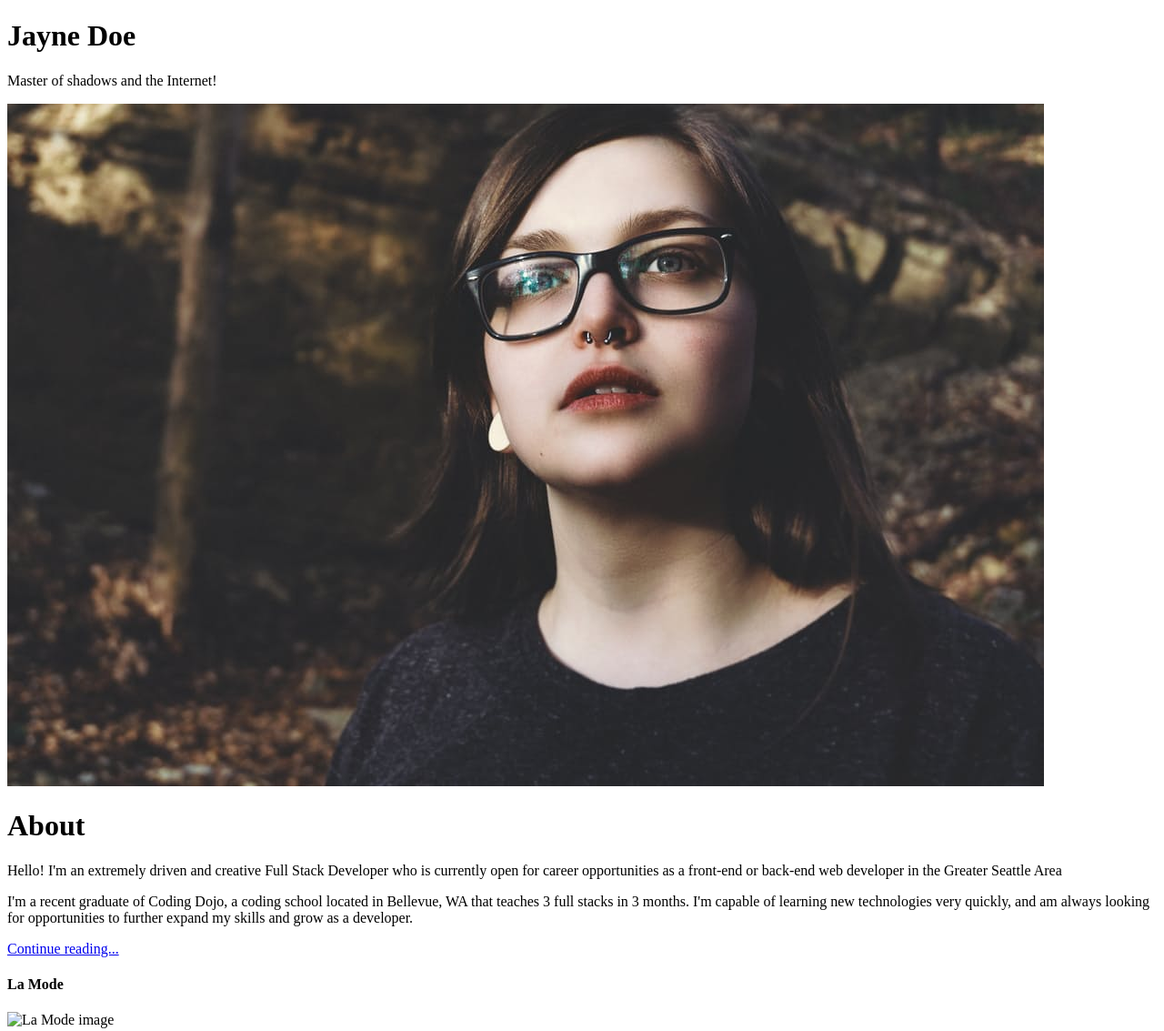
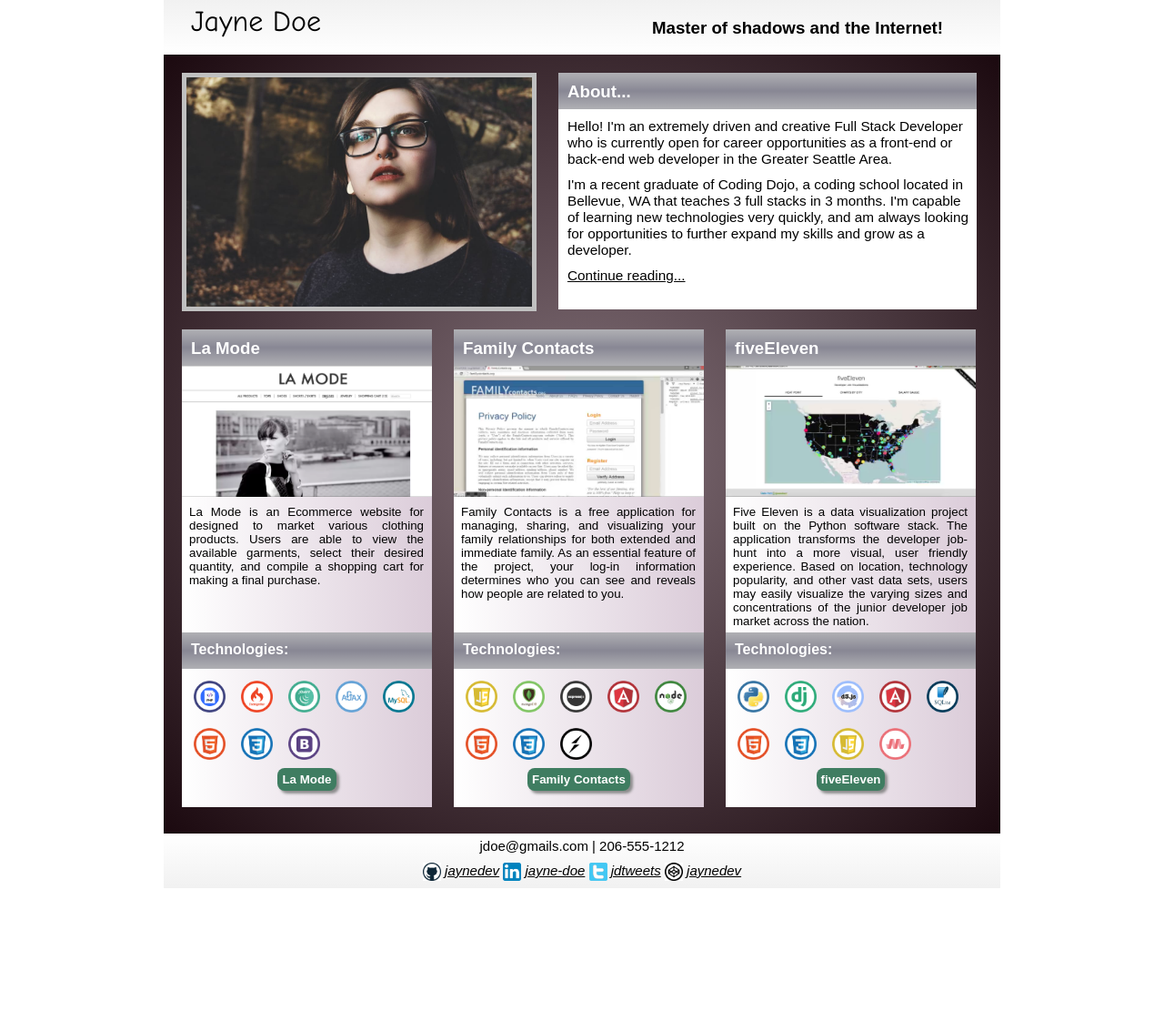
Before and after one commit to kirkcoy/css_portfolio, a plain HTML site: page index.html in a window 1280 px wide. Shown: the top 1133 px of the page at 91% size. After the commit the page ends 976 px from the top, so only its background shows below. Drawn offline with Linux system fonts and the light colour scheme.

Commit message:
Edited on html file tags and css styles.

```diff
--- a/index.html
+++ b/index.html
@@ -8,22 +8,20 @@
     <meta name="description" content="Recreate the Portfolio using proper HTML and CSS files.">
     <link rel="stylesheet" href="style.css" type="text/css">
 </head>
-<style>
-
-</style>
 <body>
     <div id="container">
-
         <div class="header">
             <h1>Jayne Doe</h1>
-            <p>Master of shadows and the Internet!</p>
+            <h3>Master of shadows and the Internet!</h3>
         </div>
+
         <div class="main">
             <div class="upper_body">
                 <img src="images/photo_of_me.jpg" alt="My Picture image">
                 <div class="about">
-                    <h1>About</h1>
-                    <p>Hello! I'm an extremely driven and creative Full Stack Developer who is currently open for career opportunities as a front-end or back-end web developer in the Greater Seattle Area</p>
+                    <h3>About...</h3>
+                    <div class="description">
+                        <p>Hello! I'm an extremely driven and creative Full Stack Developer who is currently open for career opportunities as a front-end or back-end web developer in the Greater Seattle Area.</p>
                         <p>I'm a recent graduate of Coding Dojo, a coding school located in Bellevue, WA that teaches 3 full stacks in 3 months. I'm capable of learning new technologies very quickly, and am always looking for opportunities to further expand my skills and grow as a developer.</p>
                         <a href="https://kirkcoyoca.freedomequitygroup.com">Continue reading...</a>
                     </div>
@@ -32,67 +30,71 @@
 
             <div class="lower_body">
                 <div class="sub_lower_body">
-                <h4>La Mode</h4>
-                <img src="" alt="La Mode image">
+                    <h3>La Mode</h3>
+                    <img src="images/lamode.png" alt="La Mode image">
                     <p>La Mode is an Ecommerce website for designed to market various clothing products. Users are able to view the available garments, select their desired quantity, and compile a shopping cart for making a final purchase.</p>
                     <h4>Technologies:</h4>
                     <ul>
-                    <li><img src="" alt="Logo"></li>
-                    <li><img src="" alt="Logo"></li>
-                    <li><img src="" alt="Logo"></li>
-                    <li><img src="" alt="Logo"></li>
-                    <li><img src="" alt="Logo"></li>
+                        <li><img src="images/php.png" alt="Logo"></li>
+                        <li><img src="images/codeigniter.png" alt="Logo"></li>
+                        <li><img src="images/jQuery.png" alt="Logo"></li>
+                        <li><img src="images/ajax.png" alt="Logo"></li>
+                        <li><img src="images/mysql.png" alt="Logo"></li>
                     </ul>
                     <ul>
-                    <li><img src="" alt="Logo"></li>
-                    <li><img src="" alt="Logo"></li>
-                    <li><img src="" alt="Logo"></li>
-                    <li><img src="" alt="Logo"></li>
-                    <li><img src="" alt="Logo"></li>
+                        <li><img src="images/HTML.png" alt="Logo"></li>
+                        <li><img src="images/CSS.png" alt="Logo"></li>
+                        <li><img src="images/bootstrap.png" alt="Logo"></li>
                     </ul>
+                    <div class="center">
                         <a href="#">La Mode</a>
                     </div>
+
+                </div>
                 <div class="sub_lower_body">
-                <h4>Family Contacts</h4>
-                <img src="" alt="Family Contacts image">
+                    <h3>Family Contacts</h3>
+                    <img src="images/familycontacts.png" alt="Family Contacts image">
                     <p>Family Contacts is a free application for managing, sharing, and visualizing your family relationships for both extended and immediate family. As an essential feature of the project, your log-in information determines who you can see and reveals how people are related to you.</p>
                     <h4>Technologies:</h4>
                     <ul>
-                    <li><img src="" alt="Logo"></li>
-                    <li><img src="" alt="Logo"></li>
-                    <li><img src="" alt="Logo"></li>
-                    <li><img src="" alt="Logo"></li>
-                    <li><img src="" alt="Logo"></li>
+                        <li><img src="images/JavaScript.png" alt="Logo"></li>
+                        <li><img src="images/mongodb.png" alt="Logo"></li>
+                        <li><img src="images/expressjs.png" alt="Logo"></li>
+                        <li><img src="images/angular.png" alt="Logo"></li>
+                        <li><img src="images/nodejs.png" alt="Logo"></li>
                     </ul>
                     <ul>
-                    <li><img src="" alt="Logo"></li>
-                    <li><img src="" alt="Logo"></li>
-                    <li><img src="" alt="Logo"></li>
-                    <li><img src="" alt="Logo"></li>
-                    <li><img src="" alt="Logo"></li>
+                        <li><img src="images/HTML.png" alt="Logo"></li>
+                        <li><img src="images/CSS.png" alt="Logo"></li>
+                        <li><img src="images/socket.png" alt="Logo"></li>
                     </ul>
-                <a href="">Family Contacts</a>
+                    <div class="center">
+                        <a href="#">Family Contacts</a>
                     </div>
+                </div>
+
                 <div class="sub_lower_body">
-                <h4>fiveEleven</h4>
-                <img src="" alt="fiveEleven">
+                    <h3>fiveEleven</h3>
+                    <img src="images/fiveEleven.png" alt="fiveEleven">
                     <p>Five Eleven is a data visualization project built on the Python software stack. The application transforms the developer job-hunt into a more visual, user friendly experience. Based on location, technology popularity, and other vast data sets, users may easily visualize the varying sizes and concentrations of the junior developer job market across the nation.</p>
                     <h4>Technologies:</h4>
                     <ul>
-                    <li><img src="" alt="Logo"></li>
-                    <li><img src="" alt="Logo"></li>
-                    <li><img src="" alt="Logo"></li>
-                    <li><img src="" alt="Logo"></li>
-                    <li><img src="" alt="Logo"></li>
+                        <li><img src="images/python.png" alt="Logo"></li>
+                        <li><img src="images/django.png" alt="Logo"></li>
+                        <li><img src="images/d3.png" alt="Logo"></li>
+                        <li><img src="images/angular.png" alt="Logo"></li>
+                        <li><img src="images/sqlite.png" alt="Logo"></li>
                     </ul>
                     <ul>
-                    <li><img src="" alt="Logo"></li>
-                    <li><img src="" alt="Logo"></li>
-                    <li><img src="" alt="Logo"></li>
-                    <li><img src="" alt="Logo"></li>
-                    <li><img src="" alt="Logo"></li>
+                        <li><img src="images/HTML.png" alt="Logo"></li>
+                        <li><img src="images/CSS.png" alt="Logo"></li>
+                        <li><img src="images/JavaScript.png" alt="Logo"></li>
+                        <li><img src="images/materialize.png" alt="Logo"></li>
                     </ul>
-                <a href="">fiveEleven</a>
+                    <div class="center">
+                        <a href="#">fiveEleven</a>
+                    </div>
+                </div>
             </div>
         </div>
 
@@ -100,13 +102,13 @@
             <p>jdoe@gmails.com | 206-555-1212</p>
             <ul>
                 <li><img src="images/github.png" alt="github.png"></li>
-                <li class="my_link">jaynedev</li>
+                <li><a href="#">jaynedev</a></li>
                 <li><img src="images/linkedin.png" alt="linkedin.png"></li>
-                <li class="my_link">jayne-doe</li>
+                <li><a href="#">jayne-doe</a></li>
                 <li ><img src="images/twitter.png" alt="twitter.png"></li>
-                <li class="my_link">jdtweets</li>
+                <li><a href="#">jdtweets</a></li>
                 <li><img src="images/codepen.png" alt="codepen.png"></li>
-                <li class="my_link">jaynedev</li>
+                <li><a href="#">jaynedev</a></li>
             </ul>
         </div>
 
--- a/style.css
+++ b/style.css
@@ -0,0 +1,175 @@
+* {
+    margin: 0px;
+    padding: 0px;
+}
+
+div#container {
+    max-width: 920px;
+    height: 976px;
+    background-color: black;
+    margin: auto;
+    overflow: hidden;
+}
+
+    div#container div.header {
+        height: 60px;
+        background-image: linear-gradient(to bottom, #f1f1f1, #ffffff);
+    }
+
+        div#container div.header h1 {
+            display: inline-block;
+            vertical-align: top;
+            margin-top: 5px;
+            padding-left: 30px;
+            padding-right: 360px;
+            font-family: "comic sans ms";
+            font-weight: normal;
+        }
+
+        div#container div.header h3 {
+            display: inline-block;
+            margin-top: 20px;
+            font-family: Arial, Helvetica, sans-serif;
+        }
+
+    div#container div.main {
+        height: 856px;
+        background-image: radial-gradient(#84727a, #1b090f )
+    }
+
+        div#container div.main div.upper_body img{
+            width: 380px;
+            height: 252px;
+            border: solid 5px #c0c0c0;
+            display: inline-block;
+            vertical-align: top;
+            margin: 20px;
+        }
+
+        div#container div.main div.upper_body div.about{
+            width: 460px;
+            height: 260px;
+            display: inline-block;
+            margin-top: 20px;
+        }
+
+            div#container div.main div.upper_body div.about h3{
+                font-family: Arial, Helvetica, sans-serif;
+                color: white;
+                height: 30px;
+                background-image: linear-gradient(#b0b0b4, #888794, #b0b0b4);
+                padding: 10px 0px 0px 10px;
+            }
+
+            div#container div.main div.upper_body div.about div.description{
+                height: 210px;
+                background-color: white;
+                font-family: Arial, Helvetica, sans-serif;
+                padding: 10px 8px 0px 10px;
+            }
+
+                div#container div.main div.upper_body div.about div.description p{
+                    padding-bottom: 10px;
+                    font-size: 11.5pt;
+                }
+
+                div#container div.main div.upper_body div.about div.description a {
+                    font-size: 11.5pt;
+                    color: black;
+                }
+
+            div#container div.main div.lower_body div.sub_lower_body {
+                width: 275px;
+                height: 525px;
+                background-image: linear-gradient(to right, #ffffff, #dbccd9);
+                display: inline-block;
+                vertical-align: top;
+                margin-left: 20px;
+            }
+
+                div#container div.main div.lower_body div.sub_lower_body h3 {
+                    color: white;
+                    font-family: Arial, Helvetica, sans-serif;
+                    height: 30px;
+                    padding: 10px 0px 0px 10px;
+                    background-image: linear-gradient(#b0b0b4, #888794, #b0b0b4);
+                }
+
+                div#container div.main div.lower_body div.sub_lower_body h4 {
+                    color: white;
+                    font-family: Arial, Helvetica, sans-serif;
+                    height: 30px;
+                    padding: 10px 0px 0px 10px;
+                    background-image: linear-gradient(#b0b0b4, #888794, #b0b0b4);
+                }
+
+                div#container div.main div.lower_body div.sub_lower_body img {
+                   height: 144px;
+                   width: 275px;
+                }
+
+                div#container div.main div.lower_body div.sub_lower_body p {
+                    height: 140px;
+                    width: 258px;
+                    font-size: 10pt;
+                    font-family: Arial, Helvetica, sans-serif;
+                    padding: 5px 8px 0 8px;
+                    text-align: justify;
+                }
+
+                    div#container div.main div.lower_body div.sub_lower_body ul li {
+                        display: inline-block;
+                        vertical-align: top;
+                    }
+
+                        div#container div.main div.lower_body div.sub_lower_body ul li img{
+                            height: 35px;
+                            width: 35px;
+                            padding: 13px 0 0 13px;
+                        }
+
+                div#container div.main div.lower_body div.sub_lower_body div.center {
+                    text-align: center;
+                }
+
+                    div#container div.main div.lower_body div.sub_lower_body div.center a {
+                        display: inline-block;
+                        background-color: #3f7d61;
+                        color: white;
+                        text-decoration: none;
+                        padding: 5px;
+                        margin-top: 5px;
+                        font-family: sans-serif;
+                        font-size: 10pt;
+                        font-weight: bold;
+                        border-radius: 8px;
+                        border-color: #3f7d61;
+                        box-shadow: 3px 3px 3px #8c8c8c;
+                    }
+
+    div#container div.footer {
+        height: 60px;
+        background-image: linear-gradient(to bottom, #ffffff, #f1f1f1);
+        text-align: center;
+        font-family: Arial, Helvetica, sans-serif;
+        font-size: 15px;
+    }
+
+        div#container div.footer p {
+            padding: 5px 0 10px;
+        }
+
+                div#container div.footer ul li {
+                    display: inline-block;
+                    vertical-align: top;
+                }
+
+                    div#container div.footer ul li img {
+                        height: 20px;
+                        width: 20px;
+                    }
+
+                    div#container div.footer ul li a {
+                        font-style: italic;
+                        color: black;
+                    }
```
Lines whose indentation alone changed are shown as unchanged.
